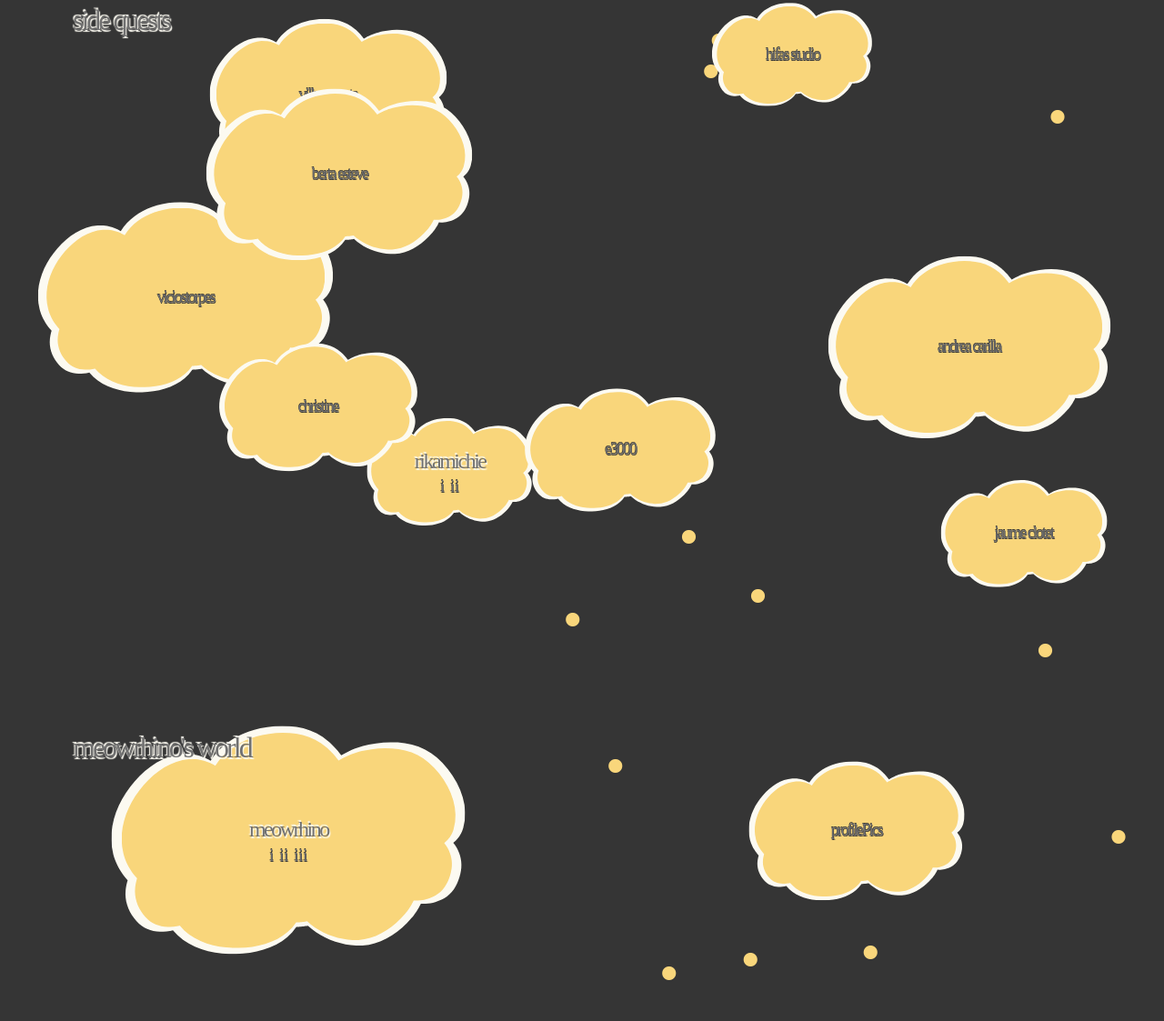
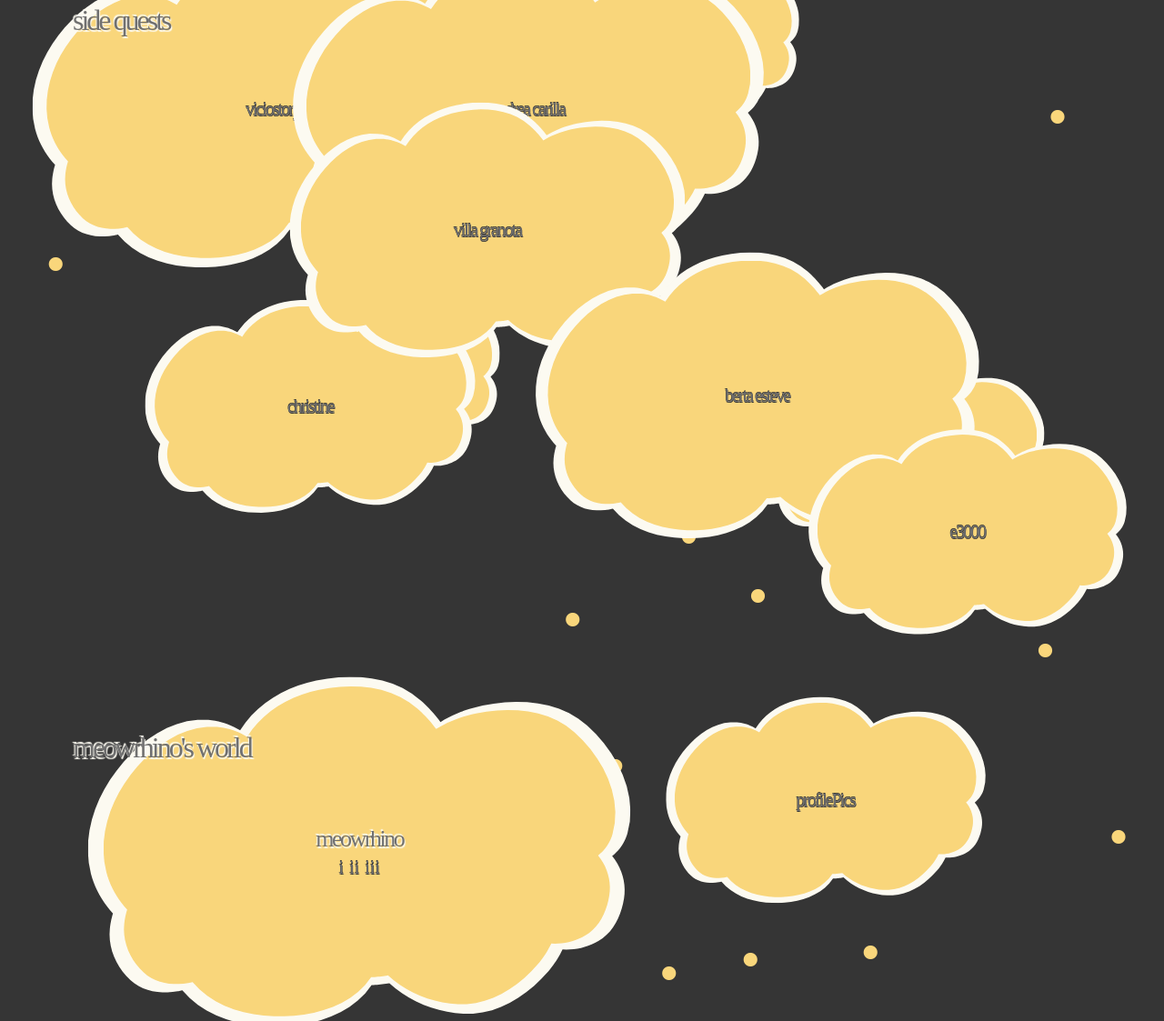
Before and after one commit to meowrhino/clouds, a plain HTML site: page index.html in a window 1280 px wide. Shown: the part 1677-2800 px from the top of the page at 91% size. Drawn offline with Linux system fonts and the light colour scheme; a web font is replaced by a local one.

Commit message:
lookin cooler

```diff
--- a/css/styles.css
+++ b/css/styles.css
@@ -490,26 +490,15 @@
 }
 
 /* Todo lo que está dentro de la zona de contenido será responsive */
-.container--content h1 {
-  font-size: clamp(28px, 6vw, 60px);
-}
-.container--content h2 {
-  font-size: clamp(22px, 4.5vw, 40px);
-}
-.container--content h3 {
-  font-size: clamp(18px, 3.5vw, 32px);
-}
-.container--content h4 {
-  font-size: clamp(16px, 2.8vw, 24px);
-}
-.container--content h5 {
-  font-size: clamp(14px, 2.2vw, 18px);
-}
+/* Responsive font sizes: menos reducción en móviles */
+.container--content h1 { font-size: clamp(34px, 6.5vw, 60px); }
+.container--content h2 { font-size: clamp(26px, 5vw, 40px); }
+.container--content h3 { font-size: clamp(22px, 4vw, 36px); }
+.container--content h4 { font-size: clamp(18px, 3.2vw, 26px); }
+.container--content h5 { font-size: clamp(16px, 2.6vw, 20px); }
 
-/* Si quieres también los enlaces dentro de nubes un pelín adaptativos */
-.container--content .box a {
-  font-size: clamp(10px, 1.8vw, 18px);
-}
+/* Enlaces dentro de nubes (mínimo un poco mayor) */
+.container--content .box a { font-size: clamp(12px, 2.2vw, 20px); }
 
 /* Mantén tamaños del popup y el trigger tal cual están (no añado nada ahí) */
 
@@ -721,6 +710,7 @@ ideas para sombra en pre-box
 .box--title {
   width: 30vw;
   text-align: center;
+  max-width: 100%;
 }
 
 /* @media (max-width: 600px) {
@@ -780,6 +770,25 @@ ideas para sombra en pre-box
   z-index: -1;
   pointer-events: none; /* el fondo no intercepta clics */
   overflow: hidden;
+}
+
+/* Si .dot-container está dentro de .container--content, que cubra TODO su alto */
+.container--content > .dot-container {
+  position: absolute;
+  inset: 0;
+  width: 100%;
+  height: 100%;
+  min-height: 100%;
+  z-index: -1;
+  pointer-events: none;
+}
+
+/* Alternativa: fondo fijo al viewport (no se corta nunca, no se desplaza con el scroll) */
+.dot-container.is-fixed {
+  position: fixed;
+  inset: 0;
+  width: 100vw;
+  height: 100vh;
 }
 
 .popup-trigger {
@@ -895,12 +904,18 @@ ideas para sombra en pre-box
 div.flex-column p {
   margin: 0;
   display: flex;
-  gap: 5px;
+  gap: 6px;
+  flex-wrap: wrap;
+  align-items: center;
+  justify-content: center;
+  line-height: 1;
 }
+
+.box--title.flex-column h4 { margin: 0 0 0.25em; line-height: 1.1; }
+.box--title a { display: inline-block; line-height: 1; }
 
 /* Cada categoría ocupa una altura de viewport */
 .category-section {
-  height: 100dvh;
   width: 100%;
   position: relative;
   overflow: visible;
--- a/script/containerContentContent.js
+++ b/script/containerContentContent.js
@@ -5,11 +5,11 @@ const DISABLED_CATEGORIES = new Set(["hidden"]); // añade aquí otras que quier
 // const CATEGORY_ORDER = ['main quests','side quests',"meowrhino's world",'fun apps','unfinished apps','texts','misc']; // opcional
 
 const CATEGORY_STYLE = {
-  "main quests":       { minVW: 16, maxVW: 28, factorMin: 0.9,  factorMax: 1.15, safeVW: 4, safeVH: 4, heightVH: 100 },
-  "side quests":       { minVW: 12, maxVW: 24, factorMin: 0.85, factorMax: 1.2,  heightVH: 100 },
-  "meowrhino's world": { minVW: 14, maxVW: 26, factorMin: 0.9,  factorMax: 1.2,  heightVH: 100 },
-  "fun apps":          { minVW: 11, maxVW: 22, factorMin: 0.85, factorMax: 1.15, heightVH: 100 },
-  "unfinished apps":   { minVW: 12, maxVW: 24, factorMin: 0.85, factorMax: 1.2,  heightVH: 100 },
+  "main quests":       { minVW: 40, maxVW: 80, factorMin: 0.9,  factorMax: 1.5,  heightVH: 100 },
+  "side quests":       { minVW: 20, maxVW: 40, factorMin: 0.85, factorMax: 1.2,  heightVH: 100 },
+  "meowrhino's world": { minVW: 20, maxVW: 40, factorMin: 0.9,  factorMax: 1.2,  heightVH: 50 },
+  "fun apps":          { minVW: 15, maxVW: 22, factorMin: 0.85, factorMax: 1.15, heightVH: 150 },
+  "unfinished apps":   { minVW: 16, maxVW: 24, factorMin: 0.85, factorMax: 1.2,  heightVH: 100 },
   "texts":             { minVW: 13, maxVW: 23, factorMin: 0.9,  factorMax: 1.15, heightVH: 100 },
   "misc":              { minVW: 12, maxVW: 24, factorMin: 0.85, factorMax: 1.2,  heightVH: 100 },
   default:             { minVW: 12, maxVW: 24, factorMin: 0.85, factorMax: 1.2,  heightVH: 100 }
@@ -137,13 +137,16 @@ function createCloud(item, containerEl, category) {
   const maxLeft = Math.max(st.safeVW, 100 - widthVW - st.safeVW);
   const leftVW = minLeft + Math.random() * Math.max(0, maxLeft - minLeft);
 
+  // Usar la altura de sección definida en CATEGORY_STYLE (por defecto 100vh)
+  const sectionVH = st.heightVH || 100;
   const minTop = st.safeVH;
-  const maxTop = Math.max(st.safeVH, 100 - heightVH - st.safeVH);
+  const maxTop = Math.max(st.safeVH, sectionVH - heightVH - st.safeVH);
   const topVH = minTop + Math.random() * Math.max(0, maxTop - minTop);
 
-  // guarda safes en data-* para reclampeo en resize
+  // guarda safes y altura de sección en data-* para reclampeo en resize
   pre.dataset.safeVw = String(st.safeVW);
   pre.dataset.safeVh = String(st.safeVH);
+  pre.dataset.sectionVh = String(sectionVH);
 
   pre.style.left = `${leftVW}vw`;
   pre.style.top = `${topVH}vh`;
@@ -160,17 +163,30 @@ function createCloud(item, containerEl, category) {
 function updateAll() {
   document.querySelectorAll(".clouds-container").forEach((cont) => {
     cont.querySelectorAll(".pre-box").forEach((pre) => {
-      // recalcular solo el top (vh) porque el aspect depende de la relación W/H del viewport
       const widthVW = parseFloat(pre.style.width);
-      const heightVH =
-        (widthVW * (window.innerWidth / window.innerHeight)) / 1.55;
-      const leftVW = parseFloat(pre.style.left) || 0;
-      const topVH = Math.max(
-        0,
-        Math.min(parseFloat(pre.style.top) || 0, 100 - heightVH)
-      );
+      const heightVH = (widthVW * (window.innerWidth / window.innerHeight)) / 1.55;
+
+      // valores actuales
+      let leftVW = parseFloat(pre.style.left) || SAFE_VW;
+      let topVH  = parseFloat(pre.style.top)  || SAFE_VH;
+
+      // márgenes por elemento (data-*) y altura de sección
+      const elSafeVW = parseFloat(pre.dataset.safeVw || "") || SAFE_VW;
+      const elSafeVH = parseFloat(pre.dataset.safeVh || "") || SAFE_VH;
+      const sectionVH = parseFloat(pre.dataset.sectionVh || "") || 100;
+
+      // límites dentro de la sección
+      const minLeft = elSafeVW;
+      const maxLeft = Math.max(elSafeVW, 100 - widthVW - elSafeVW);
+      const minTop  = elSafeVH;
+      const maxTop  = Math.max(elSafeVH, sectionVH - heightVH - elSafeVH);
+
+      // clampea y aplica
+      leftVW = Math.min(Math.max(leftVW, minLeft), maxLeft);
+      topVH  = Math.min(Math.max(topVH,  minTop ), maxTop );
+
       pre.style.left = `${leftVW}vw`;
-      pre.style.top = `${topVH}vh`;
+      pre.style.top  = `${topVH}vh`;
     });
   });
   // tras recolocar, alisa colisiones en cada sección
```
